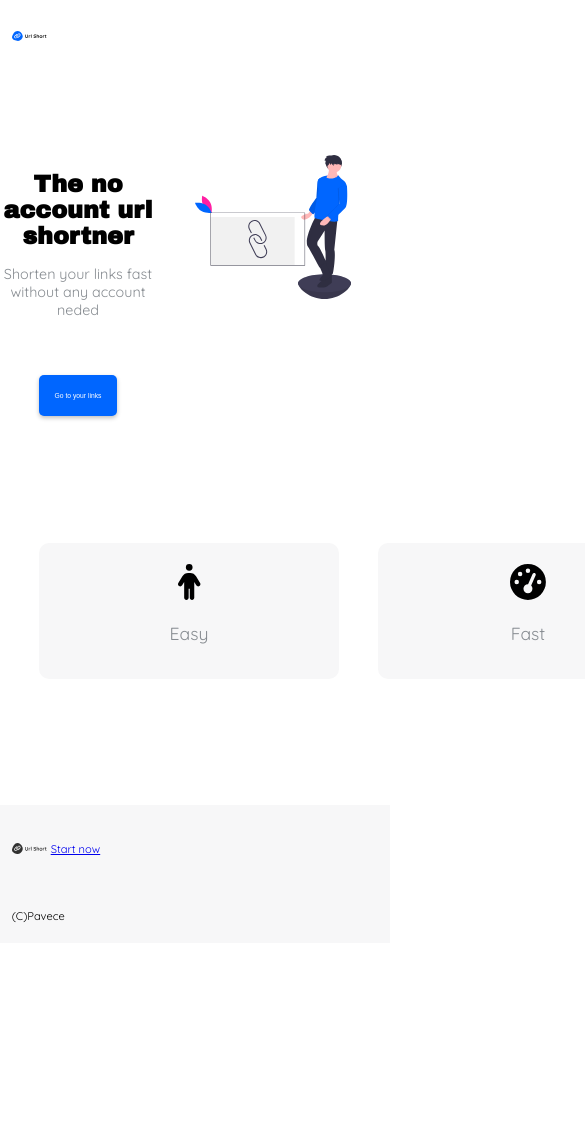
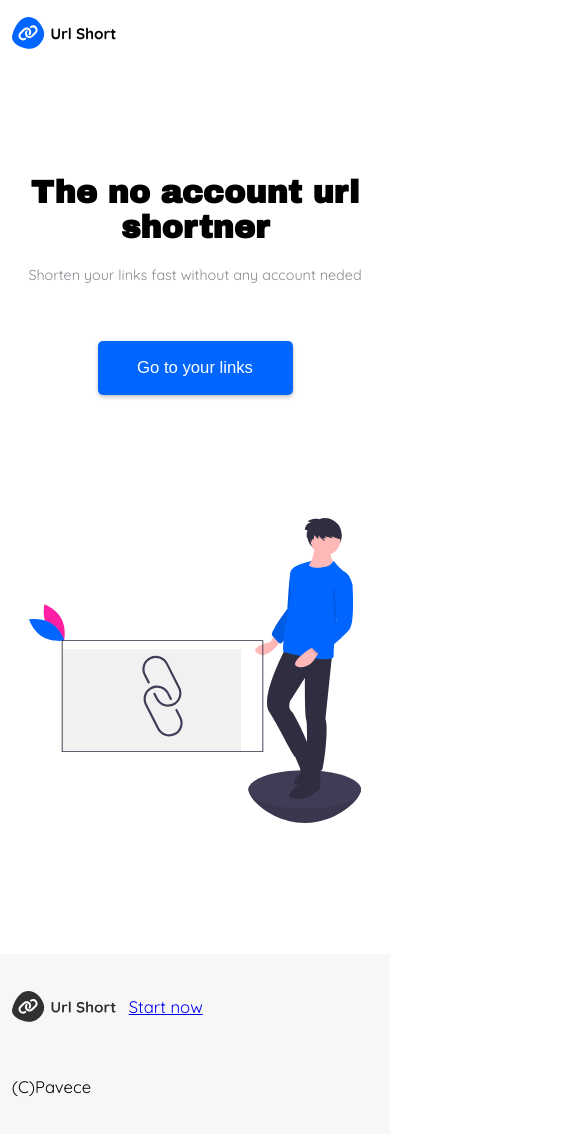
Before and after one commit to pavece/pavece-urlShort, a React (Vite) app in the folder urlShort-frontend/: page / in a window 390 px wide. Shown: the top 1134 px of the page, 585 px wide, since content can reach past the window. Before the commit the page ends 943 px from the top, so only its background shows below. Built offline with nearby package versions, Linux system fonts and the light colour scheme.

Commit message:
removed features section

```diff
--- a/urlShort-frontend/src/components/ladingFeature.jsx
+++ /dev/null
@@ -1,14 +0,0 @@
-import React from "react";
-
-function LandingFeautre(props) {
-	return (
-		<div className="feature">
-			<div className="feature-icon">{props.children}</div>
-			<div className="feature-text">
-				<p>{props.text}</p>
-			</div>
-		</div>
-	);
-}
-
-export default LandingFeautre;
--- a/urlShort-frontend/src/components/landingFeaturesSection.jsx
+++ /dev/null
@@ -1,22 +0,0 @@
-import React from "react";
-import LandingFeautre from "./ladingFeature";
-import { FontAwesomeIcon } from "@fortawesome/react-fontawesome";
-import { faPerson, faGaugeHigh, faShield } from "@fortawesome/free-solid-svg-icons";
-
-function LandingFeaturesSection() {
-	return (
-		<div className="features-container">
-			<LandingFeautre icon="" text="Easy">
-				<FontAwesomeIcon icon={faPerson} />
-			</LandingFeautre>
-			<LandingFeautre icon="" text="Fast">
-				<FontAwesomeIcon icon={faGaugeHigh} />
-			</LandingFeautre>
-			<LandingFeautre icon="" text="Secure">
-				<FontAwesomeIcon icon={faShield} />
-			</LandingFeautre>
-		</div>
-	);
-}
-
-export default LandingFeaturesSection;
--- a/urlShort-frontend/src/pages/landing.jsx
+++ b/urlShort-frontend/src/pages/landing.jsx
@@ -1,14 +1,12 @@
 import React from "react";
 import Nav from "../components/nav";
 import LandingHeroSection from "../components/landingHeroSection";
-import LandingFeaturesSection from "../components/landingFeaturesSection";
 import LandingFooter from "../components/landingFooter";
 export const Landing = () => {
 	return (
 		<div>
 			<Nav />
 			<LandingHeroSection />
-			<LandingFeaturesSection />
 			<LandingFooter />
 		</div>
 	);
--- a/urlShort-frontend/src/styles/app.css
+++ b/urlShort-frontend/src/styles/app.css
@@ -71,30 +71,6 @@ button:hover {
   width: 40vw;
 }
 
-.features-container {
-  margin: 0 10vw;
-  gap: 10vw;
-  display: -ms-grid;
-  display: grid;
-  -ms-grid-columns: (minmax(300px, 1fr))[3];
-      grid-template-columns: repeat(3, minmax(300px, 1fr));
-  margin-bottom: 15vh;
-}
-
-.feature {
-  text-align: center;
-  background-color: #f7f7f8;
-  font-size: calc(1rem + 0.4vw);
-  padding: 2vh 2vw;
-  border-radius: 10px;
-  color: #878c91;
-}
-
-.feature .feature-icon {
-  color: black;
-  font-size: calc(2rem + 1vw);
-}
-
 .landing-footer {
   background-color: #f7f7f8;
   padding: 3vh 3vw 1vh 3vw;
@@ -138,6 +114,7 @@ button:hover {
 .create-new-conteiner button {
   width: 50%;
   padding: 5% 1vw;
+  margin-bottom: 5vh;
 }
 
 .url-component-container {
@@ -207,4 +184,160 @@ button:hover {
 .loading-btn {
   background-color: #2e78e7;
 }
+
+.loading-btn:hover {
+  background-color: #2e78e7;
+}
+
+@media screen and (max-width: 1000px) {
+  body h1 {
+    font-size: calc(1rem + 0.5vw);
+  }
+  nav {
+    padding: 2vh 3vw;
+  }
+  button {
+    font-size: calc(0.5rem + 0.5vw);
+    margin-bottom: 10vh;
+  }
+}
+
+@media screen and (max-width: 600px) {
+  body h1 {
+    font-size: calc(1rem + 2vw);
+  }
+  nav {
+    padding: 2vh 3vw;
+  }
+  .nav-logo {
+    width: 30vw;
+  }
+  button {
+    font-size: calc(0.8rem + 1vw);
+  }
+  .hero-section {
+    display: -ms-grid;
+    display: grid;
+    -ms-grid-columns: 1fr;
+        grid-template-columns: 1fr;
+    gap: 10vw;
+    margin-top: 10vh;
+    margin-bottom: 15vh;
+  }
+  .hero-section .hero-text {
+    text-align: center;
+  }
+  .hero-section .hero-text h1 {
+    font-family: "Archivo Black", sans-serif;
+    font-size: calc(1.5rem + 2vw);
+  }
+  .hero-section .hero-text p {
+    color: #878c91;
+    font-size: calc(0.8rem + 0.4vw);
+  }
+  .hero-section .hero-info {
+    text-align: center;
+  }
+  .hero-section .hero-ilu-container {
+    text-align: center;
+  }
+  .hero-section .hero-ilu-container img {
+    width: 85vw;
+  }
+  .landing-footer {
+    background-color: #f7f7f8;
+    padding: 3vh 3vw 3vh 3vw;
+  }
+  .landing-footer img {
+    width: 30vw;
+  }
+  .landing-footer p {
+    font-size: calc(0.8rem + 1vw);
+  }
+  .landing-footer .footer-initial-container {
+    display: -webkit-box;
+    display: -ms-flexbox;
+    display: flex;
+    -webkit-box-align: center;
+        -ms-flex-align: center;
+            align-items: center;
+    margin-bottom: 5vh;
+  }
+  .app-page-container {
+    padding: 1vh 3vw;
+    display: -ms-grid;
+    display: grid;
+    -ms-grid-columns: 1fr;
+        grid-template-columns: 1fr;
+    gap: 3vw;
+  }
+  .create-new-conteiner {
+    background-color: #f7f7f8;
+    padding: 2vh 3vw;
+    height: auto;
+    text-align: center;
+    border-radius: 10px;
+  }
+  .create-new-conteiner button {
+    width: 90%;
+    padding: 3% 3vw;
+  }
+  .create-new-conteiner .url-input {
+    padding: 5% 5%;
+    border: none;
+    border-radius: 5px;
+    width: 80%;
+    margin-top: 10%;
+  }
+  .create-new-conteiner .url-input:focus {
+    border: none;
+  }
+  .url-component-container {
+    background-color: #f7f7f8;
+    display: -ms-grid;
+    display: grid;
+    -ms-grid-columns: 1fr;
+        grid-template-columns: 1fr;
+    -ms-grid-rows: 3fr 2fr;
+        grid-template-rows: 3fr 2fr;
+    border-radius: 10px;
+    padding: 1vh 3vw;
+    margin-bottom: 5vh;
+    width: 95%;
+  }
+  .url-component-container h1 {
+    width: 90%;
+    line-break: auto;
+  }
+  .url-component-container p {
+    width: 90%;
+    line-break: auto;
+  }
+  .url-component-container button {
+    width: 40%;
+    margin: 0 3%;
+    padding: 3% 1vw;
+    font-size: calc(0.8rem + 1vw);
+  }
+  .url-component-container a {
+    width: 10%;
+    word-break: break-all;
+  }
+  .app-url-display-container {
+    height: auto;
+    overflow-x: none;
+  }
+  .url-component-buttons {
+    display: -webkit-box;
+    display: -ms-flexbox;
+    display: flex;
+    -webkit-box-align: center;
+        -ms-flex-align: center;
+            align-items: center;
+    -webkit-box-pack: center;
+        -ms-flex-pack: center;
+            justify-content: center;
+    width: 100%;
+  }
+}
 /*# sourceMappingURL=app.css.map */
```
